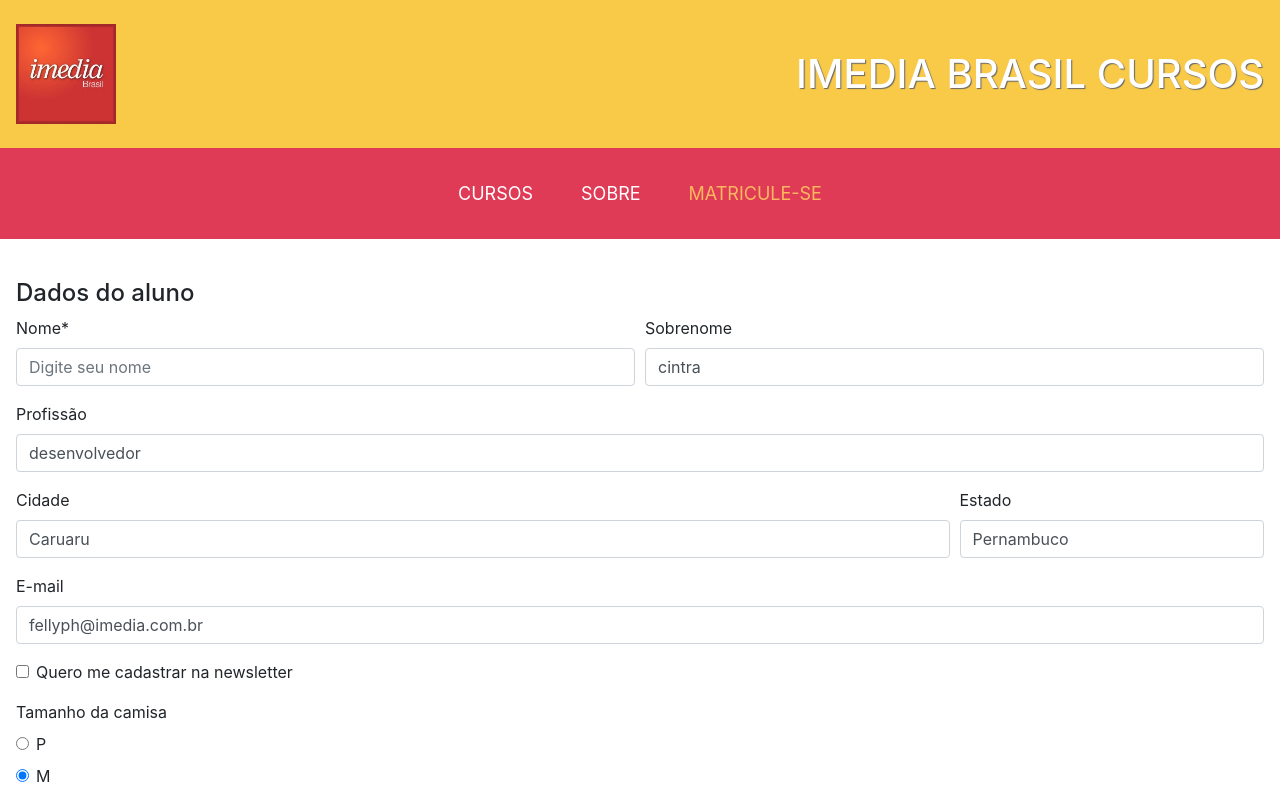
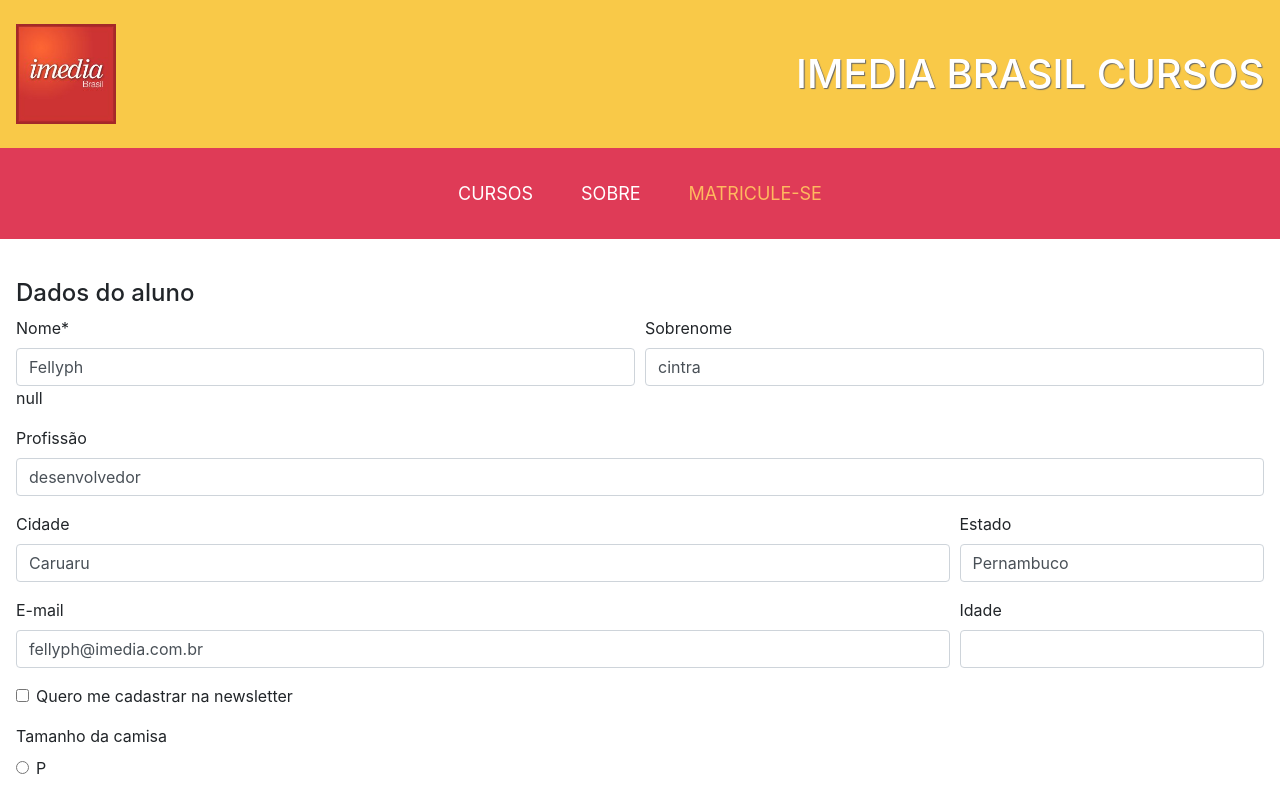
Before and after one commit to fellyph/angular-forms-curso, an Angular app: page /inscricao in a window 1280 px wide. Shown: the top 791 px of the page. Built offline with nearby package versions, Linux system fonts and the light colour scheme.

Commit message:
adding min and maxlenght

```diff
--- a/src/app/inscricao/inscricao.component.html
+++ b/src/app/inscricao/inscricao.component.html
@@ -3,12 +3,15 @@
   <div class="form-row">
     <div class="form-group col-6">
       <label for="nome">Nome*</label>
-      <input type="text"
+      <input
         #nomeAluno="ngModel"
         class="form-control"
+        minlength="2"
+        maxlength="20"
         name="nome"
-        [(ngModel)]="nome"
-        placeholder="Digite seu nome" required/>
+        [(ngModel)]="aluno.nome"
+        placeholder="Digite seu nome" required>
+        {{nomeAluno.errors | json}}
     </div>
 
     <div class="form-group col-6">
@@ -17,11 +20,13 @@
           class="form-control"
           name="sobrenome"
           [(ngModel)]="aluno.sobrenome"
-          placeholder="Digite seu sobrenome" />
+          placeholder="Digite seu sobrenome" required>
     </div>
 
     <div class="alert alert-danger col-12"
         *ngIf="nomeAluno.invalid && nomeAluno.touched">Nome do aluno é obrigatório</div>
+    <div class="alert alert-danger col-12"
+        *ngIf="nomeAluno.invalid && nomeAluno.touched && nomeAluno.errors.minlength">Nome nao possui a quantidade minima</div>
   </div>
 
   <div class="form-group">
@@ -30,7 +35,7 @@
         class="form-control"
         name="profissao"
         [(ngModel)]="aluno.profissao"
-        placeholder="Digite sua Profissão" />
+        placeholder="Digite sua Profissão">
   </div>
 
   <div class="form-row">
@@ -51,15 +56,28 @@
             placeholder="UF" />
       </div>
   </div>
-
-  <div class="form-group">
-    <label for="email">E-mail</label>
-    <input type="email"
-        class="form-control"
-        name="email"
-        [(ngModel)]="aluno.email"
-        placeholder="Digite seu e-mail" required />
+  <div class="form-row">
+    <div class="form-group col-9">
+      <label for="email">E-mail</label>
+      <input type="email"
+          class="form-control"
+          name="email"
+          [(ngModel)]="aluno.email"
+          placeholder="Digite seu e-mail" required>
+    </div>
+    <div class="form-group col-3">
+      <label for="idade">Idade</label>
+      <input type="number"
+          #inputIdade
+          class="form-control"
+          name="idade"
+          (blur)="validarIdade(inputIdade.value)"
+          [ngModel]="idade"
+          required>
+    </div>
   </div>
+  <div class="alert alert-danger col-12"
+  *ngIf="idadeInvalida">Idade do aluno incorreta</div>
 
   <div class="form-group">
     <div class="form-check">
@@ -73,7 +91,7 @@
       <div class="form-check" id="formato">
         <input type="radio" class="form-check-input"
           name="tamanhoCamisa" value="P" id="P"
-          [(ngModel)]="aluno.tamanhoCamisa" />
+          [(ngModel)]="aluno.tamanhoCamisa">
         <label for="P">
           P
         </label>
@@ -81,7 +99,7 @@
       <div class="form-check">
         <input type="radio" class="form-check-input"
           name="tamanhoCamisa" value="M" id="M"
-          [(ngModel)]="aluno.tamanhoCamisa" />
+          [(ngModel)]="aluno.tamanhoCamisa">
         <label for="M">
           M
         </label>
@@ -89,7 +107,7 @@
       <div class="form-check">
           <input type="radio" class="form-check-input"
             name="tamanhoCamisa" value="G" id="G"
-            [(ngModel)]="aluno.tamanhoCamisa" />
+            [(ngModel)]="aluno.tamanhoCamisa">
           <label for="G">
             G
           </label>
@@ -133,6 +151,5 @@
   </div>
 
   <button type="submit" (click)="salvar()" class="btn btn-primary">Enviar</button>
-  {{mensagem}}
-  {{cursosFiltrados | json }}
+
 </form>
--- a/src/app/inscricao/inscricao.component.ts
+++ b/src/app/inscricao/inscricao.component.ts
@@ -12,6 +12,8 @@ export class InscricaoComponent implements OnInit {
   public nome: String;
   public aluno: Aluno;
   public curso: String;
+  public idade: Number;
+  public idadeInvalida: Boolean = false;
   public cursos;
   public cursosFiltrados;
 
@@ -30,4 +32,14 @@ export class InscricaoComponent implements OnInit {
   filtrarCursos (event) {
     this.cursosFiltrados = this.cursos.filter( curso => curso.categoria === event);
   }
+
+  validarIdade(event) {
+    if (event >= 12 && event <= 120) {
+      alert('valid');
+      this.idadeInvalida = false;
+    } else {
+      alert('invalid');
+      this.idadeInvalida = true;
+    }
+  }
 }
```
